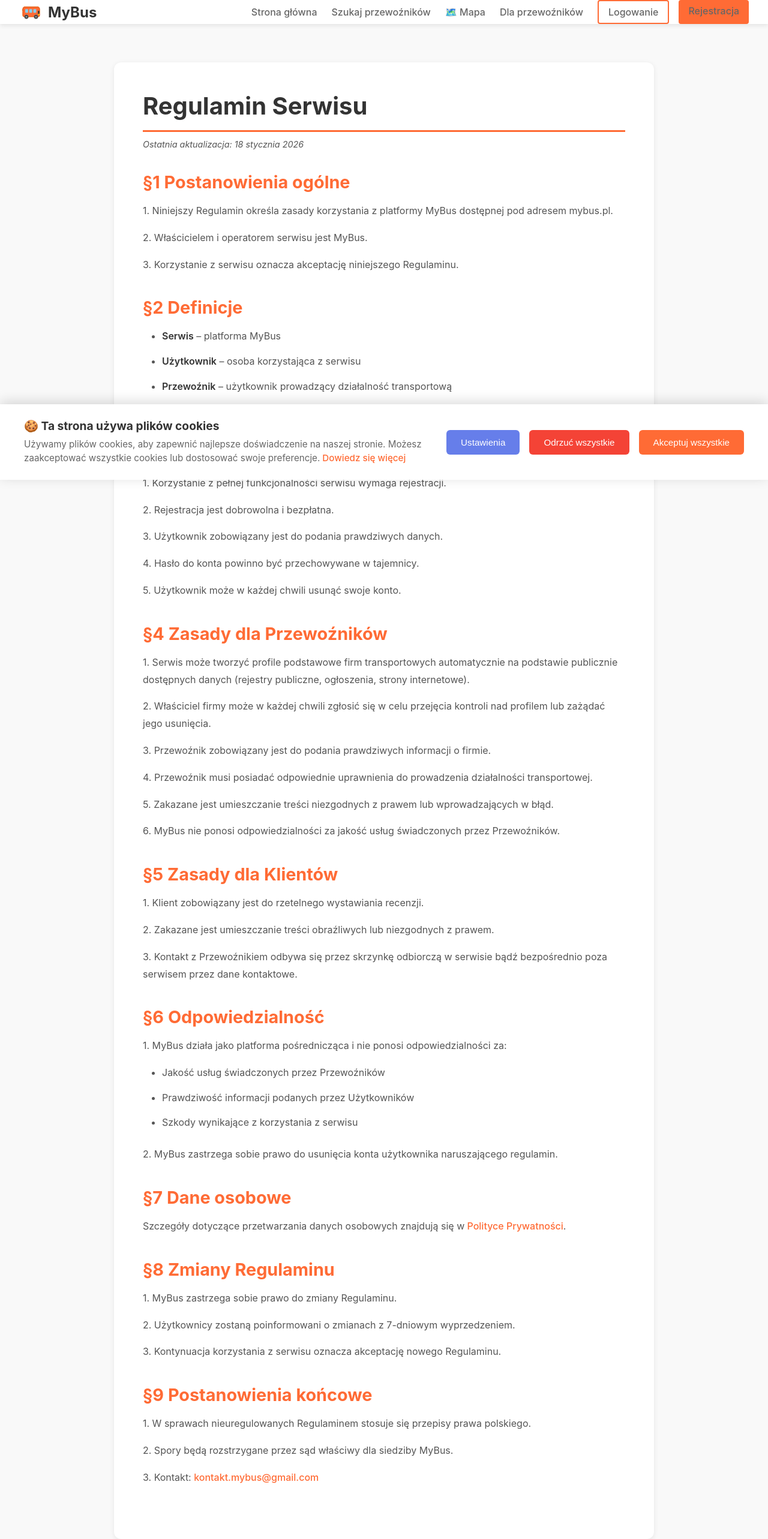
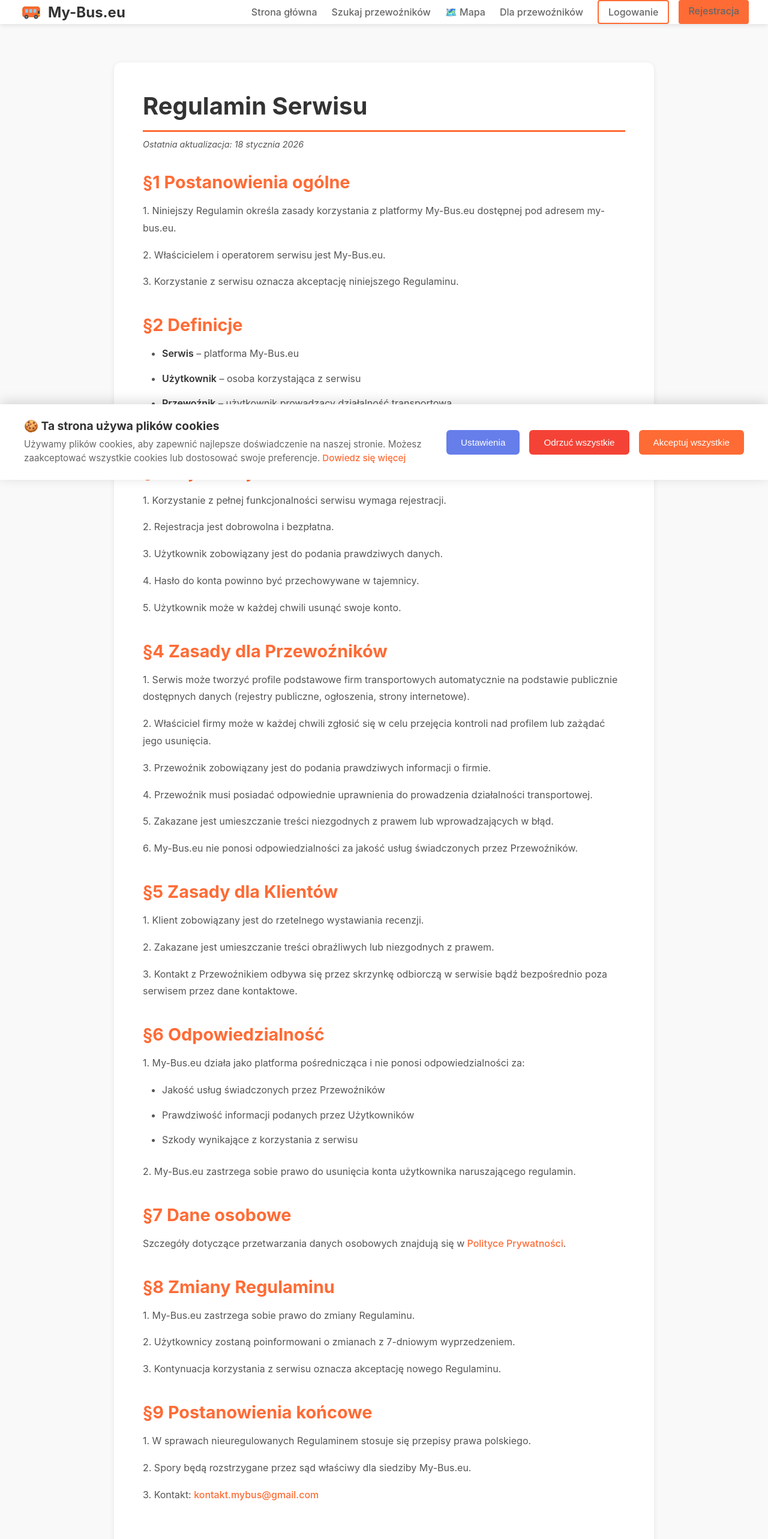
Before and after one commit to sebastianworkvia-ux/mybus-portal, a React (Vite) app in the folder frontend/: page /terms in a window 1280 px wide. Shown: the top 2566 px of the page at 60% size. Built offline with nearby package versions, Linux system fonts and the light colour scheme; no server answers.

Commit message:
Rebrand: Zmiana MyBus na My-Bus.eu w caej aplikacji

```diff
--- a/frontend/index.html
+++ b/frontend/index.html
@@ -6,7 +6,7 @@
     <link rel="icon" type="image/svg+xml" href="/vite.svg" />
     <meta name="viewport" content="width=device-width, initial-scale=1.0" />
     <meta name="language" content="Polish" />
-    <title>MyBus - Portal dla Transportowców</title>
+    <title>My-Bus.eu - Portal dla Transportowców</title>
   </head>
   <body>
     <div id="root"></div>
--- a/frontend/src/components/FacebookPopup.jsx
+++ b/frontend/src/components/FacebookPopup.jsx
@@ -51,7 +51,7 @@ export default function FacebookPopup() {
         </ul>
 
         <button className="btn-popup-facebook" onClick={handleVisitFacebook}>
-          👍 Polub MyBus na Facebooku
+          👍 Polub My-Bus.eu na Facebooku
         </button>
 
         <button className="btn-popup-later" onClick={handleClose}>
--- a/frontend/src/components/Header.jsx
+++ b/frontend/src/components/Header.jsx
@@ -59,7 +59,7 @@ export default function Header() {
         <div className="header-content">
           <Link to="/" className="logo">
             <Logo className="logo-icon" />
-            <span className="logo-text">MyBus</span>
+            <span className="logo-text">My-Bus.eu</span>
           </Link>
 
           <nav className="nav">
--- a/frontend/src/pages/ForCarriersPage.jsx
+++ b/frontend/src/pages/ForCarriersPage.jsx
@@ -59,7 +59,7 @@ export default function ForCarriersPage() {
       {/* Benefits Section */}
       <section className="benefits-section">
         <div className="container">
-          <h2 className="section-title">Dlaczego MyBus?</h2>
+          <h2 className="section-title">Dlaczego My-Bus.eu?</h2>
           <div className="benefits-grid">
             <div className="benefit-card">
               <div className="benefit-icon">🌍</div>
@@ -176,7 +176,7 @@ export default function ForCarriersPage() {
               <div className="testimonial-stars">⭐⭐⭐⭐⭐</div>
               <p className="testimonial-text">
                 "Najlepsza inwestycja jaką zrobiłem. Plan Premium zwrócił się
-                po pierwszym kliencie. Mam już stałych klientów dzięki MyBus."
+                po pierwszym kliencie. Mam już stałych klientów dzięki My-Bus.eu."
               </p>
               <div className="testimonial-author">
                 <strong>Piotr Wiśniewski</strong>
@@ -296,7 +296,7 @@ export default function ForCarriersPage() {
               </p>
             </div>
             <div className="faq-item">
-              <h3>Czy MyBus bierze prowizję od zleceń?</h3>
+              <h3>Czy My-Bus.eu bierze prowizję od zleceń?</h3>
               <p>
                 Nie! Zarabiamy tylko na planach Premium/Business. Nie pobieramy
                 prowizji od Twoich zleceń. 100% zysku zostaje u Ciebie.
--- a/frontend/src/pages/HomePage.jsx
+++ b/frontend/src/pages/HomePage.jsx
@@ -32,7 +32,7 @@ export default function HomePage() {
         </div>
         <div className="hero-content">
           <div className="hero-text">
-            <h1>MyBus - Portal Transportowy</h1>
+            <h1>My-Bus.eu - Portal Transportowy</h1>
             <p>
               Znajdź zaufanego przewoźnika do Niemiec, Holandii i innych krajów
               Europy Zachodniej. Przewozy międzynarodowe i transfery wewnętrzne.
@@ -126,7 +126,7 @@ export default function HomePage() {
               rel="noopener noreferrer"
               className="btn-facebook"
             >
-              👍 Polub i obserwuj MyBus
+              👍 Polub i obserwuj My-Bus.eu
             </a>
             <p className="facebook-subtext">Dołącz do naszej społeczności!</p>
           </div>
--- a/frontend/src/pages/PrivacyPolicyPage.jsx
+++ b/frontend/src/pages/PrivacyPolicyPage.jsx
@@ -10,7 +10,7 @@ export default function PrivacyPolicyPage() {
         <section>
           <h2>1. Administrator Danych</h2>
           <p>
-            Administratorem danych osobowych jest MyBus. Kontakt: kontakt.mybus@gmail.com
+            Administratorem danych osobowych jest My-Bus.eu. Kontakt: kontakt.mybus@gmail.com
           </p>
         </section>
 
--- a/frontend/src/pages/TermsPage.jsx
+++ b/frontend/src/pages/TermsPage.jsx
@@ -10,11 +10,11 @@ export default function TermsPage() {
         <section>
           <h2>§1 Postanowienia ogólne</h2>
           <p>
-            1. Niniejszy Regulamin określa zasady korzystania z platformy MyBus
-            dostępnej pod adresem mybus.pl.
+            1. Niniejszy Regulamin określa zasady korzystania z platformy My-Bus.eu
+            dostępnej pod adresem my-bus.eu.
           </p>
           <p>
-            2. Właścicielem i operatorem serwisu jest MyBus.
+            2. Właścicielem i operatorem serwisu jest My-Bus.eu.
           </p>
           <p>
             3. Korzystanie z serwisu oznacza akceptację niniejszego Regulaminu.
@@ -24,7 +24,7 @@ export default function TermsPage() {
         <section>
           <h2>§2 Definicje</h2>
           <ul>
-            <li><strong>Serwis</strong> – platforma MyBus</li>
+            <li><strong>Serwis</strong> – platforma My-Bus.eu</li>
             <li><strong>Użytkownik</strong> – osoba korzystająca z serwisu</li>
             <li><strong>Przewoźnik</strong> – użytkownik prowadzący działalność transportową</li>
             <li><strong>Klient</strong> – użytkownik poszukujący usług przewozowych</li>
@@ -73,7 +73,7 @@ export default function TermsPage() {
             wprowadzających w błąd.
           </p>
           <p>
-            6. MyBus nie ponosi odpowiedzialności za jakość usług świadczonych
+            6. My-Bus.eu nie ponosi odpowiedzialności za jakość usług świadczonych
             przez Przewoźników.
           </p>
         </section>
@@ -95,7 +95,7 @@ export default function TermsPage() {
         <section>
           <h2>§6 Odpowiedzialność</h2>
           <p>
-            1. MyBus działa jako platforma pośrednicząca i nie ponosi odpowiedzialności za:
+            1. My-Bus.eu działa jako platforma pośrednicząca i nie ponosi odpowiedzialności za:
           </p>
           <ul>
             <li>Jakość usług świadczonych przez Przewoźników</li>
@@ -103,7 +103,7 @@ export default function TermsPage() {
             <li>Szkody wynikające z korzystania z serwisu</li>
           </ul>
           <p>
-            2. MyBus zastrzega sobie prawo do usunięcia konta użytkownika
+            2. My-Bus.eu zastrzega sobie prawo do usunięcia konta użytkownika
             naruszającego regulamin.
           </p>
         </section>
@@ -119,7 +119,7 @@ export default function TermsPage() {
         <section>
           <h2>§8 Zmiany Regulaminu</h2>
           <p>
-            1. MyBus zastrzega sobie prawo do zmiany Regulaminu.
+            1. My-Bus.eu zastrzega sobie prawo do zmiany Regulaminu.
           </p>
           <p>
             2. Użytkownicy zostaną poinformowani o zmianach z 7-dniowym wyprzedzeniem.
@@ -135,7 +135,7 @@ export default function TermsPage() {
             1. W sprawach nieuregulowanych Regulaminem stosuje się przepisy prawa polskiego.
           </p>
           <p>
-            2. Spory będą rozstrzygane przez sąd właściwy dla siedziby MyBus.
+            2. Spory będą rozstrzygane przez sąd właściwy dla siedziby My-Bus.eu.
           </p>
           <p>
             3. Kontakt: <a href="mailto:kontakt.mybus@gmail.com">kontakt.mybus@gmail.com</a>
```
